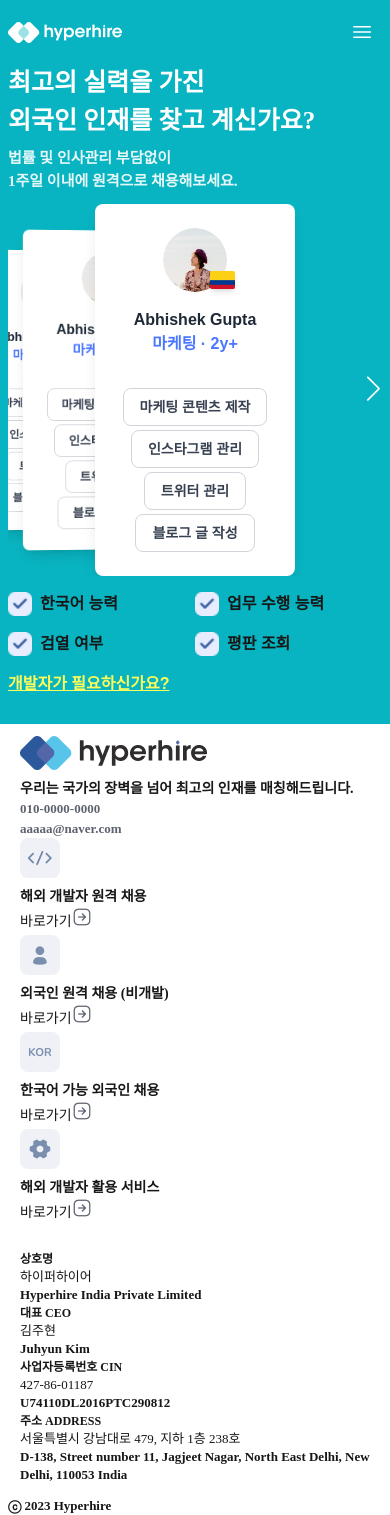
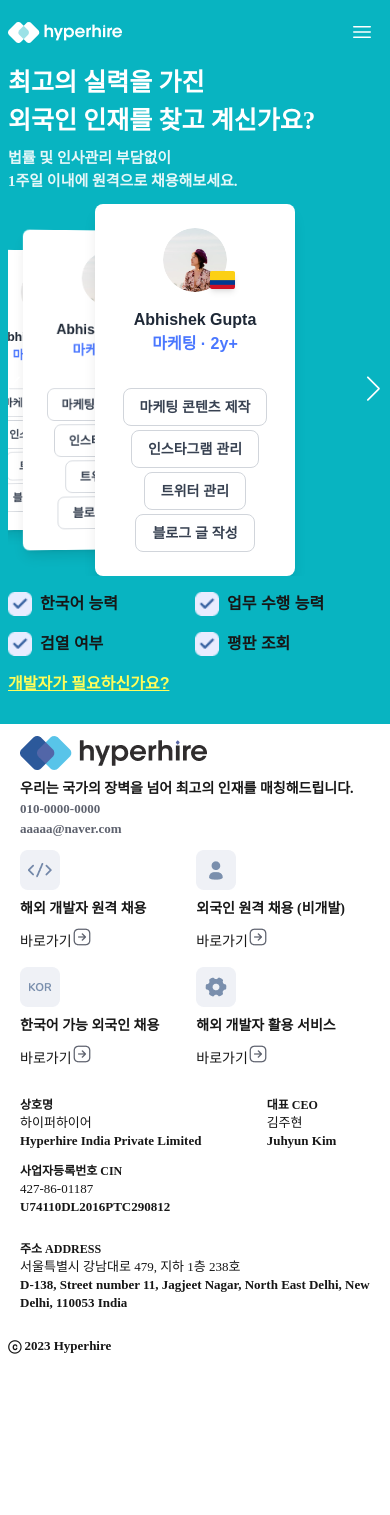
Before and after one commit to Ashishchaursiya/ui_assignment, a Next.js app: page / in a window 390 px wide. After the commit the page ends 1355 px from the top, so only its background shows below. Built offline with nearby package versions, Linux system fonts and the light colour scheme.

Commit message:
improve footer ui

```diff
--- a/components/footer/index.tsx
+++ b/components/footer/index.tsx
@@ -7,10 +7,10 @@
 }
 
 const FooterLink: React.FC<FooterLinkProps> = ({ imageSrc, altText, title }) => (
-  <div className="sm:col-span-2 flex flex-col items-start">
+  <div className="mt-3 col-span-6 sm:col-span-2 flex flex-col items-start">
     <Image src={imageSrc} alt={altText} width={40} height={40} className="mb-2" />
     <p className="font-poppins text-[14px] font-black leading-[21px] text-left">{title}</p>
-    <div className="flex items-center">
+    <div className="mt-2 flex items-center">
       <p className="font-poppins text-[14px] font-medium leading-[21px] text-left inline">바로가기 </p>
       <Image src="/images/arrow.png" alt="arrow" width={20} height={20} className="mb-2 inline" />
     </div>
@@ -22,7 +22,7 @@
     <>
       <div className="mx-auto max-w-6xl px-2 sm:px-6 lg:px-8 sm:mt-20">
         <div className="grid sm:grid-cols-12 p-3 gap-x-3">
-          <div className="sm:col-span-3">
+          <div className="col-span-12 sm:col-span-3">
             <Image src="/images/flogo.png" alt="footer logo" width="187" height="34" className="mb-2" />
             <p className="font-poppins text-sm font-black leading-[21px] text-left">
               우리는 국가의 장벽을 넘어 최고의 인재를 매칭해드립니다.
@@ -42,23 +42,23 @@
           <FooterLink imageSrc="/images/setting.png" altText="setting image" title="해외 개발자 활용 서비스" />
         </div>
 
-        <div className="grid sm:grid-cols-12 p-3 gap-x-5">
-          <div className="sm:col-span-3">
+        <div className="grid grid-cols-12 p-3 gap-x-5">
+          <div className="col-span-8 sm:col-span-3">
             <p className="font-poppins text-[12px] font-black leading-[18px] text-left">상호명 </p>
             <p className="font-poppins text-[13px] leading-[18px] text-left">하이퍼하이어</p>
             <p className="font-poppins text-[13px] font-black leading-[18px] text-left">Hyperhire India Private Limited</p>
           </div>
-          <div className="sm:col-span-2">
+          <div className="col-span-4 sm:col-span-2">
             <p className="font-poppins text-[12px] font-black leading-[18px] text-left">대표 CEO </p>
             <p className="font-poppins text-[13px] leading-[18px] text-left">김주현</p>
             <p className="font-poppins text-[13px] font-black leading-[18px] text-left">Juhyun Kim</p>
           </div>
-          <div className="sm:col-span-2">
+          <div className="col-span-12 sm:col-span-2 my-3">
             <p className="font-poppins text-[12px] font-black leading-[18px] text-left">사업자등록번호 CIN </p>
             <p className="font-poppins text-[13px] leading-[18px] text-left">427-86-01187</p>
             <p className="font-poppins text-[13px] font-black leading-[18px] text-left">U74110DL2016PTC290812 </p>
           </div>
-          <div className="sm:col-span-5">
+          <div className="col-span-12 sm:col-span-5 my-3">
             <p className="font-poppins text-[12px] font-black leading-[18px] text-left">주소 ADDRESS </p>
             <p className="font-poppins text-[13px] leading-[18px] text-left">서울특별시 강남대로 479, 지하 1층 238호</p>
             <p className="font-poppins text-[13px] font-black leading-[18px] text-left">
```
